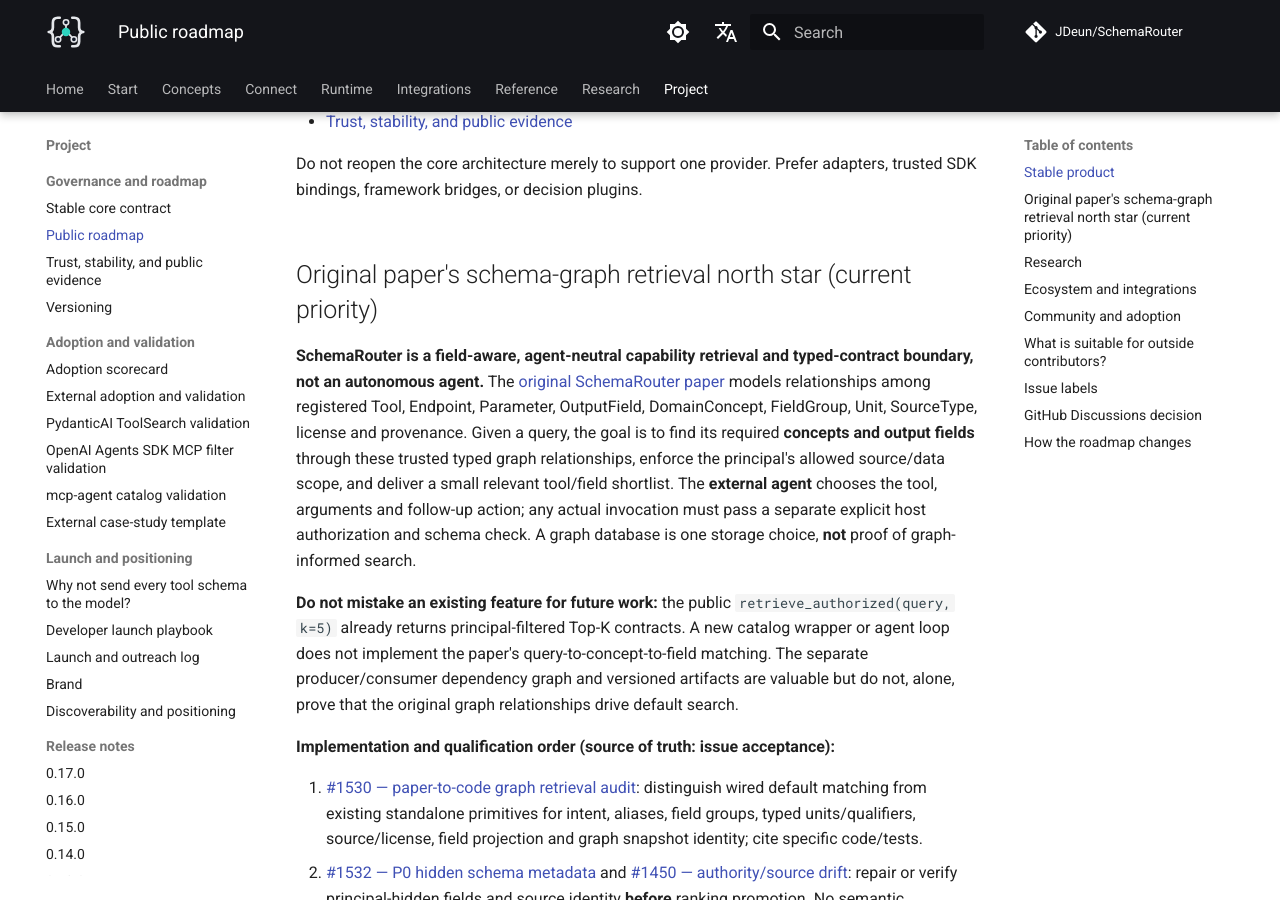
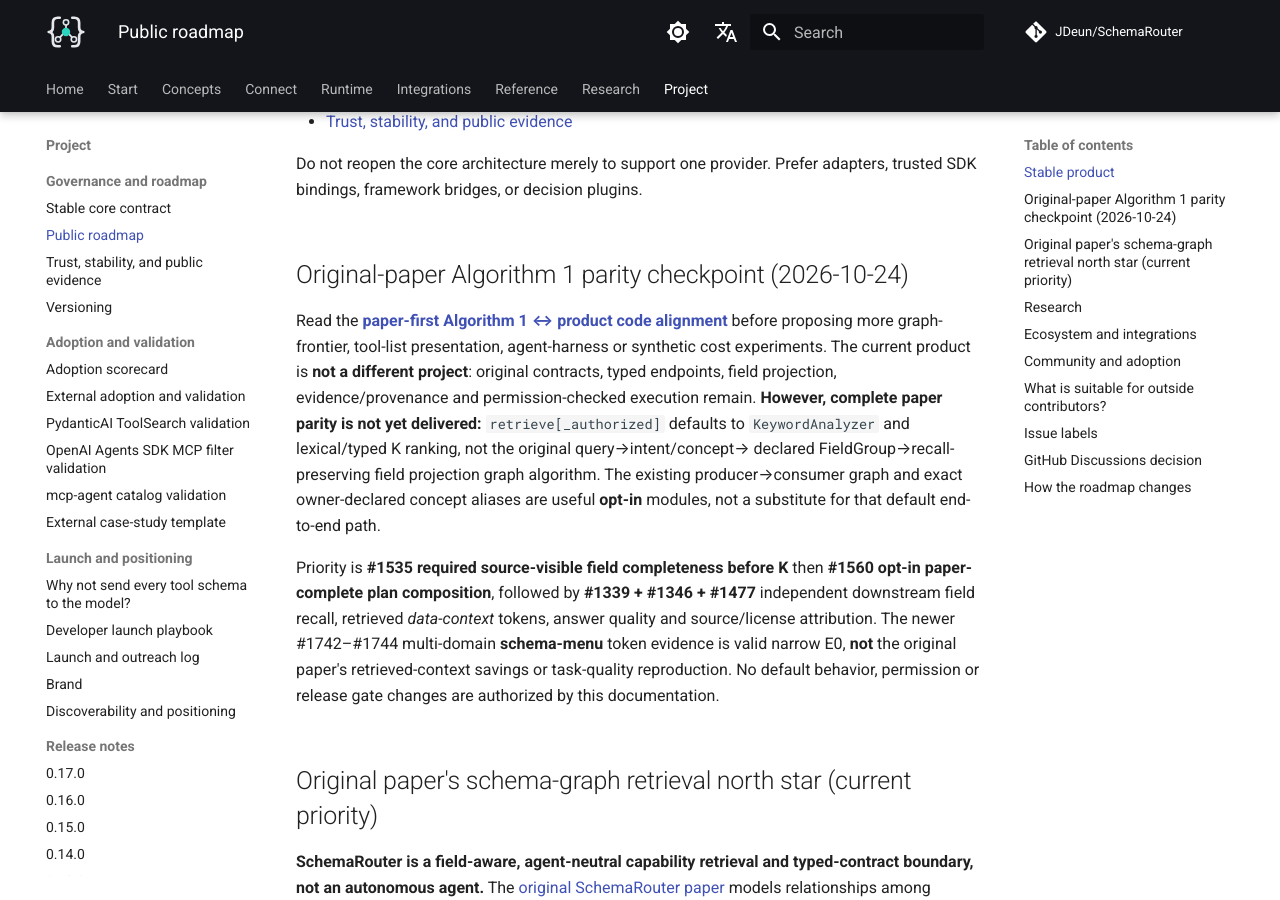
Before and after one commit to JDeun/SchemaRouter, an MkDocs documentation site: the page built from docs/project/roadmap.md, in a window 1280 px wide and 900 px high, scrolled down 912 px. Built offline with MkDocs 1.6.1 and Material for MkDocs 9.7.7, drawn with Linux system fonts in a browser that asks for light colours; comment, search, counter and statistics services are not loaded.

Commit message:
docs(roadmap): prioritize paper field completeness before graph-frontier variations

```diff
--- a/docs/project/roadmap.md
+++ b/docs/project/roadmap.md
@@ -32,6 +32,31 @@
 
 Do not reopen the core architecture merely to support one provider. Prefer adapters, trusted SDK
 bindings, framework bridges, or decision plugins.
+
+## Original-paper Algorithm 1 parity checkpoint (2026-10-24)
+
+Read the [**paper-first Algorithm 1 ↔ product code alignment**](../research/original-paper-algorithm1-parity.md)
+before proposing more graph-frontier, tool-list presentation, agent-harness
+or synthetic cost experiments. The current product is **not a different
+project**: original contracts, typed endpoints, field projection,
+evidence/provenance and permission-checked execution remain.
+**However, complete paper parity is not yet delivered:**
+`retrieve[_authorized]` defaults to `KeywordAnalyzer` and
+lexical/typed K ranking, not the original query→intent/concept→
+declared FieldGroup→recall-preserving field projection graph algorithm.
+The existing producer→consumer graph and exact owner-declared
+concept aliases are useful **opt-in** modules, not a substitute
+for that default end-to-end path.
+
+Priority is **#1535 required source-visible field completeness before K**
+then **#1560 opt-in paper-complete plan composition**,
+followed by **#1339 + #1346 + #1477** independent downstream
+field recall, retrieved *data-context* tokens, answer quality
+and source/license attribution. The newer #1742–#1744
+multi-domain **schema-menu** token evidence is valid narrow E0,
+**not** the original paper's retrieved-context savings or
+task-quality reproduction. No default behavior, permission
+or release gate changes are authorized by this documentation.
 
 ## Original paper's schema-graph retrieval north star (current priority)
 
```
